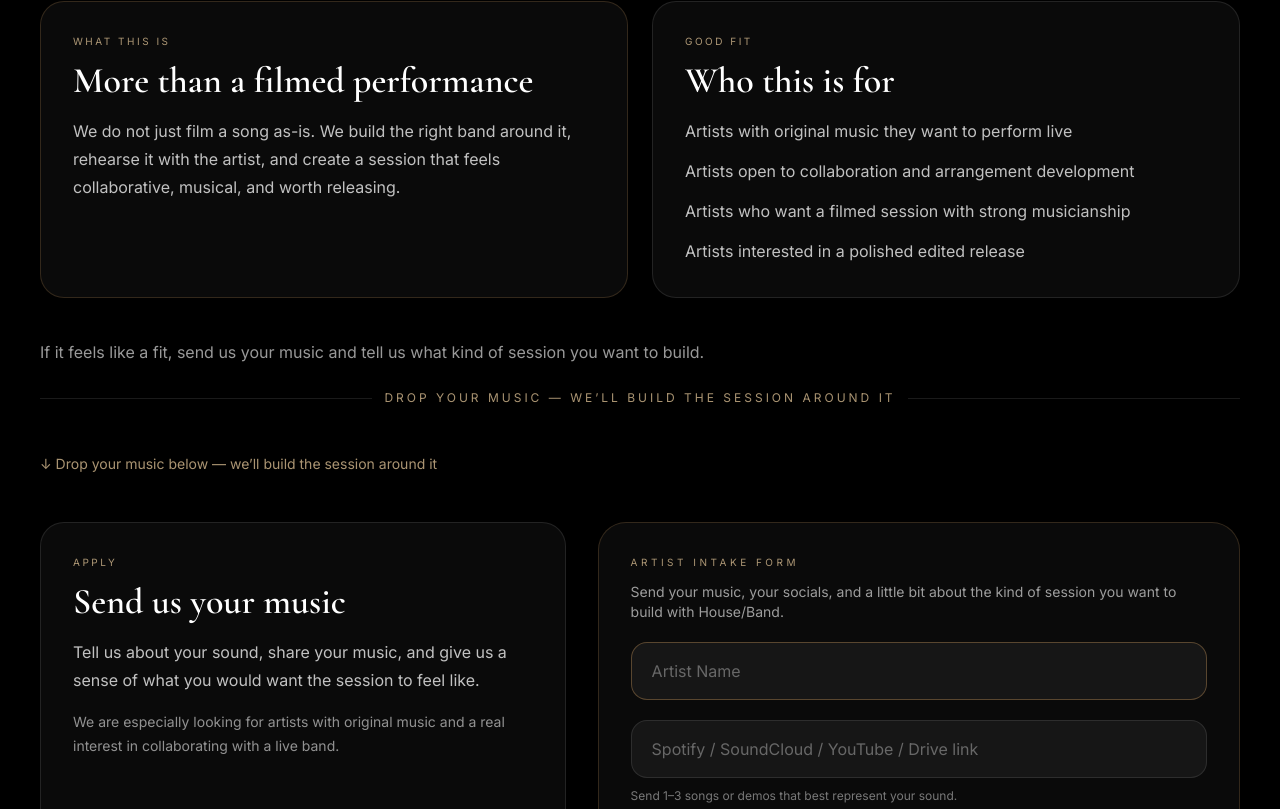
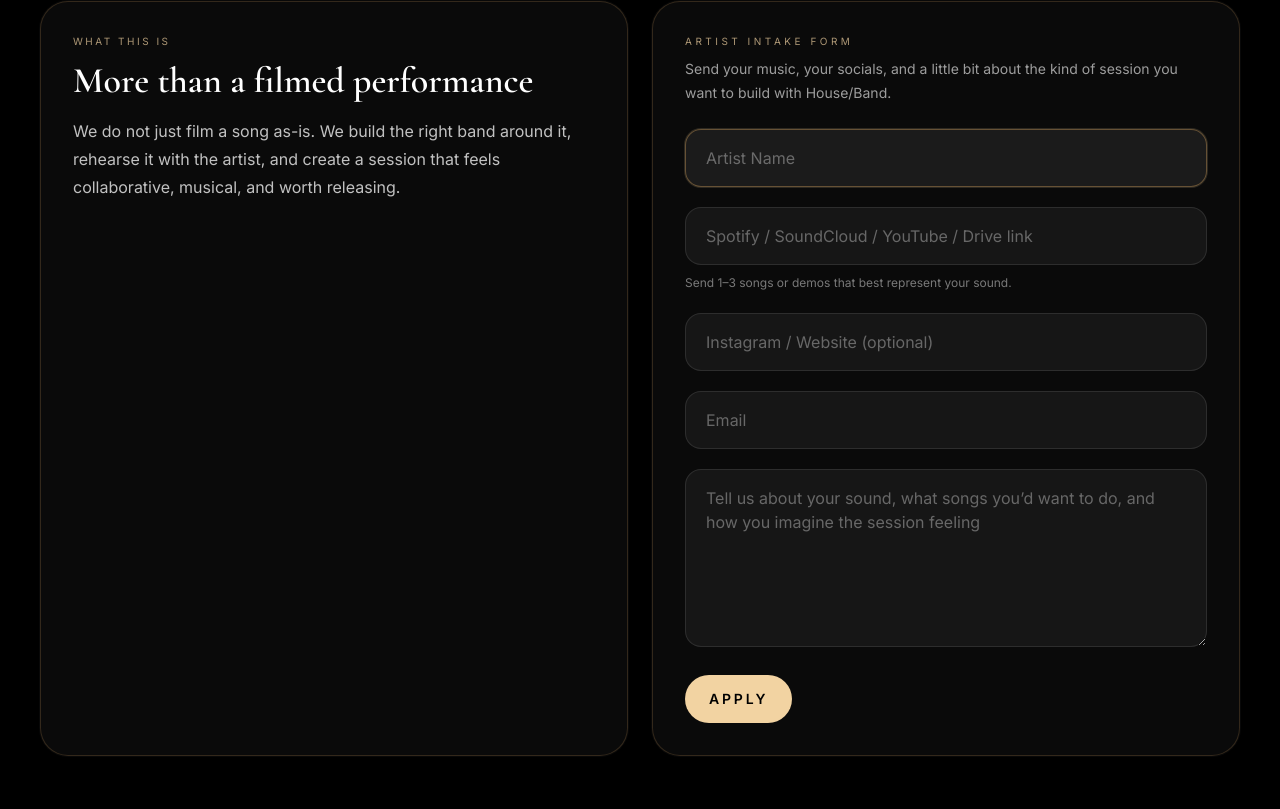
Before and after one commit to jlkadet/houseband-live, a Next.js app: page /work-with-us in a window 1280 px wide. Shown: the part 451-1260 px from the top of the page. Built offline with nearby package versions, Linux system fonts and the light colour scheme.

Commit message:
polish work with us layout and restore form anchor

```diff
--- a/app/globals.css
+++ b/app/globals.css
@@ -103,3 +103,18 @@ html {
 #apply-form {
   scroll-margin-top: 100px;
 }
+
+input,
+textarea,
+button,
+a {
+  -webkit-tap-highlight-color: transparent;
+}
+
+video {
+  max-width: 100%;
+}
+
+body {
+  overscroll-behavior-y: none;
+}
--- a/app/layout.tsx
+++ b/app/layout.tsx
@@ -20,7 +20,7 @@ export default function RootLayout({
     <html lang="en" className="bg-black">
       <body className="bg-black text-white">
         <SiteHeader />
-        <main className="bg-black pt-20 sm:pt-24">{children}</main>
+        <main className="bg-black pt-[4.5rem] sm:pt-24">{children}</main>
       </body>
     </html>
   );
--- a/app/roster/page.tsx
+++ b/app/roster/page.tsx
@@ -73,11 +73,11 @@ export default function RosterPage() {
             </p>
           </div>
 
-          <div className="grid grid-cols-2 gap-4 sm:grid-cols-2 lg:grid-cols-3 xl:grid-cols-4">
+          <div className="grid grid-cols-2 gap-3 sm:grid-cols-2 lg:grid-cols-3 xl:grid-cols-4">
             {members.map((member, index) => (
               <div
                 key={member.name}
-                className={`group relative overflow-hidden rounded-[1.35rem] border bg-white/[0.04] p-5 transition duration-300 hover:-rotate-[1deg] hover:scale-[1.02] sm:rounded-[1.5rem] sm:p-6 ${
+                className={`group relative overflow-hidden rounded-[1.15rem] border bg-white/[0.04] p-4 transition duration-300 hover:-rotate-[1deg] hover:scale-[1.02] sm:rounded-[1.5rem] sm:p-6 ${
                   index % 2 === 0
                     ? "border-[#d8a25e]/20"
                     : "border-white/10"
--- a/app/work-with-us/page.tsx
+++ b/app/work-with-us/page.tsx
@@ -106,8 +106,11 @@ export default function WorkWithUsPage() {
             </div>
           </div>
 
-          <section className="mb-8 grid gap-4 lg:grid-cols-[1fr_1fr] lg:gap-6 sm:mb-10">
-            <div className="rounded-[1.5rem] border border-[#d8a25e]/20 bg-white/[0.04] p-6 sm:p-8">
+         <section
+  id="apply-form"
+  className="mb-6 grid gap-4 lg:grid-cols-[1fr_1fr] lg:gap-6 sm:mb-10"
+>
+            <div className="rounded-[1.35rem] border border-[#d8a25e]/20 bg-white/[0.04] p-5 shadow-[0_0_0_1px_rgba(255,255,255,0.03)] sm:rounded-[1.75rem] sm:p-8">
               <p className="text-[10px] uppercase tracking-[0.25em] text-[#f2d3a2]/70">
                 What this is
               </p>
@@ -125,77 +128,14 @@ export default function WorkWithUsPage() {
               </p>
             </div>
 
-            <div className="rounded-[1.5rem] border border-white/10 bg-white/[0.04] p-6 sm:p-8">
-              <p className="text-[10px] uppercase tracking-[0.25em] text-[#f2d3a2]/70">
-                Good fit
-              </p>
-
-              <h2
-                className={`${cormorant.className} mt-3 text-3xl font-semibold sm:text-4xl`}
-              >
-                Who this is for
-              </h2>
-
-              <ul className="mt-4 space-y-3 leading-7 text-white/75">
-                <li>Artists with original music they want to perform live</li>
-                <li>Artists open to collaboration and arrangement development</li>
-                <li>Artists who want a filmed session with strong musicianship</li>
-                <li>Artists interested in a polished edited release</li>
-              </ul>
-            </div>
-          </section>
-
-          <p className="mb-6 max-w-2xl text-sm leading-6 text-white/60 sm:text-base sm:leading-7">
-            If it feels like a fit, send us your music and tell us what kind of
-            session you want to build.
-          </p>
-
-          <section
-  id="apply-form"
-  className="grid gap-8 lg:grid-cols-[0.9fr_1.1fr]"
->
-  <div className="col-span-full flex items-center gap-3 mb-4">
-    <div className="h-[1px] flex-1 bg-white/10" />
-    <p className="text-xs uppercase tracking-[0.25em] text-[#f2d3a2]/70">
-      Drop your music — we’ll build the session around it
-    </p>
-    <div className="h-[1px] flex-1 bg-white/10" />
-  </div>
-            <p className="col-span-full mb-4 text-sm text-[#f2d3a2]/70">
-
-    ↓ Drop your music below — we’ll build the session around it
-
-  </p>
-            <div className="rounded-[1.5rem] border border-white/10 bg-white/[0.04] p-6 sm:p-8">
-              <p className="text-[10px] uppercase tracking-[0.25em] text-[#f2d3a2]/70">
-                Apply
-              </p>
-
-              <h2
-                className={`${cormorant.className} mt-3 text-3xl font-semibold sm:text-4xl`}
-              >
-                Send us your music
-              </h2>
-
-              <p className="mt-4 leading-7 text-white/75">
-                Tell us about your sound, share your music, and give us a sense
-                of what you would want the session to feel like.
-              </p>
-
-              <p className="mt-4 text-sm leading-6 text-white/55">
-                We are especially looking for artists with original music and a
-                real interest in collaborating with a live band.
-              </p>
-            </div>
-
-            <div className="rounded-[1.5rem] border border-[#d8a25e]/20 bg-white/[0.04] p-6 sm:rounded-[1.75rem] sm:p-8">
-              <div className="mb-3 text-[10px] uppercase tracking-[0.35em] text-[#f2d3a2]/70">
+            <div className="rounded-[1.35rem] border border-[#d8a25e]/20 bg-white/[0.04] p-5 shadow-[0_0_0_1px_rgba(255,255,255,0.03)] sm:rounded-[1.75rem] sm:p-8">
+  <div className="mb-2 text-[10px] uppercase tracking-[0.35em] text-[#f2d3a2]/70">
     Artist Intake Form
   </div>
 
-              <p className="mb-5 text-sm text-white/60">
-                Send your music, your socials, and a little bit about the kind
-                of session you want to build with House/Band.
+  <p className="mb-6 text-sm leading-6 text-white/60">
+    Send your music, your socials, and a little bit about the kind of
+    session you want to build with House/Band.
   </p>
 
   <form onSubmit={handleSubmit} className="grid gap-5">
@@ -207,7 +147,7 @@ export default function WorkWithUsPage() {
       value={formData.artistName}
       onChange={handleChange}
       required
-                  className="w-full rounded-2xl border border-white/10 bg-white/5 px-5 py-4 text-base text-white placeholder:text-white/35 outline-none transition focus:border-[#d8a25e]/35"
+      className="w-full rounded-2xl border border-white/10 bg-white/5 px-5 py-4 text-base text-white placeholder:text-white/35 outline-none transition duration-200 focus:border-[#d8a25e]/40 focus:bg-white/[0.07] focus:shadow-[0_0_0_1px_rgba(242,211,162,0.15)]"
     />
 
     <div>
@@ -218,7 +158,7 @@ export default function WorkWithUsPage() {
         value={formData.musicLinks}
         onChange={handleChange}
         required
-                    className="w-full rounded-2xl border border-white/10 bg-white/5 px-5 py-4 text-base text-white placeholder:text-white/35 outline-none transition focus:border-[#d8a25e]/35"
+        className="w-full rounded-2xl border border-white/10 bg-white/5 px-5 py-4 text-base text-white placeholder:text-white/35 outline-none transition duration-200 focus:border-[#d8a25e]/40 focus:bg-white/[0.07] focus:shadow-[0_0_0_1px_rgba(242,211,162,0.15)]"
       />
       <p className="mt-2 text-xs leading-5 text-white/45">
         Send 1–3 songs or demos that best represent your sound.
@@ -231,7 +171,7 @@ export default function WorkWithUsPage() {
       placeholder="Instagram / Website (optional)"
       value={formData.socials}
       onChange={handleChange}
-                  className="w-full rounded-2xl border border-white/10 bg-white/5 px-5 py-4 text-base text-white placeholder:text-white/35 outline-none transition focus:border-[#d8a25e]/35"
+      className="w-full rounded-2xl border border-white/10 bg-white/5 px-5 py-4 text-base text-white placeholder:text-white/35 outline-none transition duration-200 focus:border-[#d8a25e]/40 focus:bg-white/[0.07] focus:shadow-[0_0_0_1px_rgba(242,211,162,0.15)]"
     />
 
     <input
@@ -241,7 +181,7 @@ export default function WorkWithUsPage() {
       value={formData.email}
       onChange={handleChange}
       required
-                  className="w-full rounded-2xl border border-white/10 bg-white/5 px-5 py-4 text-base text-white placeholder:text-white/35 outline-none transition focus:border-[#d8a25e]/35"
+      className="w-full rounded-2xl border border-white/10 bg-white/5 px-5 py-4 text-base text-white placeholder:text-white/35 outline-none transition duration-200 focus:border-[#d8a25e]/40 focus:bg-white/[0.07] focus:shadow-[0_0_0_1px_rgba(242,211,162,0.15)]"
     />
 
     <textarea
@@ -251,26 +191,26 @@ export default function WorkWithUsPage() {
       value={formData.message}
       onChange={handleChange}
       required
-                  className="w-full rounded-2xl border border-white/10 bg-white/5 px-5 py-4 text-base text-white placeholder:text-white/35 outline-none transition focus:border-[#d8a25e]/35"
+      className="w-full rounded-2xl border border-white/10 bg-white/5 px-5 py-4 text-base text-white placeholder:text-white/35 outline-none transition duration-200 focus:border-[#d8a25e]/40 focus:bg-white/[0.07] focus:shadow-[0_0_0_1px_rgba(242,211,162,0.15)]"
     />
 
     <button
       type="submit"
       disabled={status === "submitting"}
-                  className="mt-2 inline-flex w-fit items-center justify-center rounded-full bg-[#f2d3a2] px-6 py-3 text-sm font-semibold uppercase tracking-[0.2em] text-black transition hover:scale-105 disabled:cursor-not-allowed disabled:opacity-60"
+      className="mt-2 inline-flex w-full items-center justify-center rounded-full bg-[#f2d3a2] px-6 py-3.5 text-sm font-semibold uppercase tracking-[0.2em] text-black transition duration-200 hover:scale-[1.01] hover:brightness-105 active:scale-[0.99] disabled:cursor-not-allowed disabled:opacity-60 sm:w-fit"
     >
       {status === "submitting" ? "Submitting..." : "Apply"}
     </button>
   </form>
 
   {status === "success" && (
-                <p className="mt-4 rounded-2xl border border-green-500/30 bg-green-500/10 px-4 py-3 text-sm text-green-300">
+    <p className="mt-4 rounded-2xl border border-green-500/25 bg-green-500/10 px-4 py-3 text-sm leading-6 text-green-300">
       Submission received. If it feels like a fit, we’ll be in touch.
     </p>
   )}
 
   {status === "error" && (
-                <p className="mt-4 rounded-2xl border border-red-500/30 bg-red-500/10 px-4 py-3 text-sm text-red-300">
+    <p className="mt-4 rounded-2xl border border-red-500/25 bg-red-500/10 px-4 py-3 text-sm leading-6 text-red-300">
       Something went wrong while sending your form. Please try again.
     </p>
   )}
```
Also changed, not shown: app/page.tsx (+8 -8 lines). Lines whose indentation alone changed are shown as unchanged.
